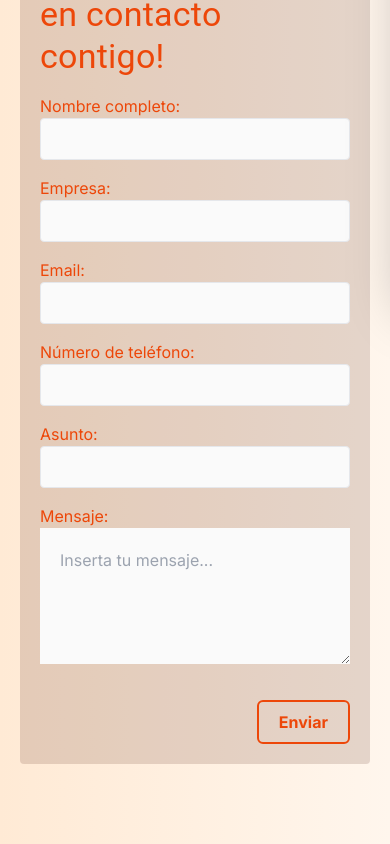
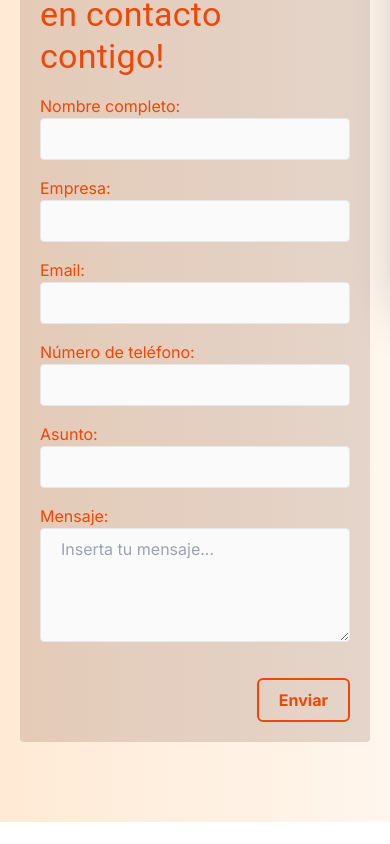
Before and after one commit to AQM19/portfolio-aaron-quintanal-martin, a Next.js app: page /contact in a window 390 px wide. Shown: the part 546-1390 px from the top of the page. After the commit the page ends 1368 px from the top, so only its background shows below. Built offline with nearby package versions, Linux system fonts and the light colour scheme; no server answers.

Commit message:
Refactor: Refactorización de la página de contacto responsiva

```diff
--- a/src/app/(portfoil)/contact/page.tsx
+++ b/src/app/(portfoil)/contact/page.tsx
@@ -8,7 +8,7 @@ import { IoMailOutline } from 'react-icons/io5'
 const ContactPage = () => {
 
     return (
-        <section className='w-full md:h-screen px-5 py-20 md:p-20 flex flex-col lg:flex-row gap-4 md:gap-0 justify-around items-center'>
+        <section className='w-full h-auto lg:h-screen px-5 py-20 md:p-20 flex flex-col lg:flex-row gap-4 lg:gap-0 justify-around items-center'>
 
             <div className='flex flex-col gap-4 w-full lg:w-1/3'>
 
--- a/src/components/contact/contact-form.tsx
+++ b/src/components/contact/contact-form.tsx
@@ -102,7 +102,7 @@ const ContactForm = () => {
                         className='text-[#ed4709] dark:text-[#e2b5fd]'
                         htmlFor="subject">Asunto:</label>
                     <input
-                        className='px-5 py-2 border bg-neutral-50 dark:bg-[#03063750] rounded text-[#441006] dark:text-[#d2e4ff] '
+                        className='px-5 py-2 border bg-neutral-50 dark:bg-[#03063750] rounded text-[#441006] dark:text-[#d2e4ff]'
                         type="text"
                         {...register("subject", { required: false })}
                     />
@@ -113,7 +113,7 @@ const ContactForm = () => {
                         className='text-[#ed4709] dark:text-[#e2b5fd]'
                         htmlFor="message">Mensaje:</label>
                     <textarea
-                        className='p-5 bg-neutral-50 dark:bg-[#03063750] text-[#441006] dark:text-[#d2e4ff]'
+                        className='px-5 py-2 border bg-neutral-50 dark:bg-[#03063750] rounded text-[#441006] dark:text-[#d2e4ff]'
                         cols={20}
                         rows={4}
                         wrap='soft'
```
